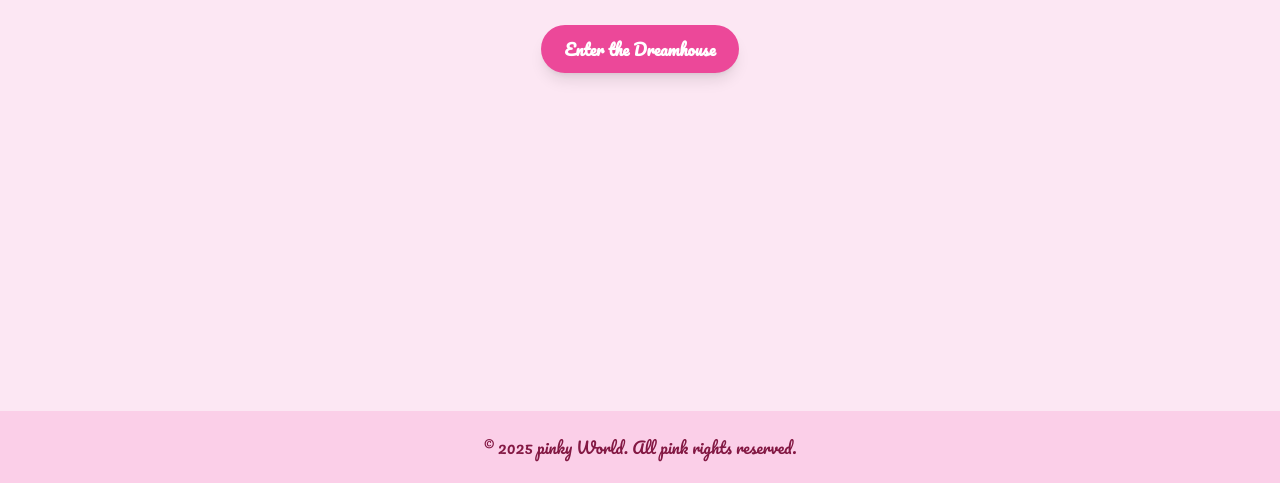
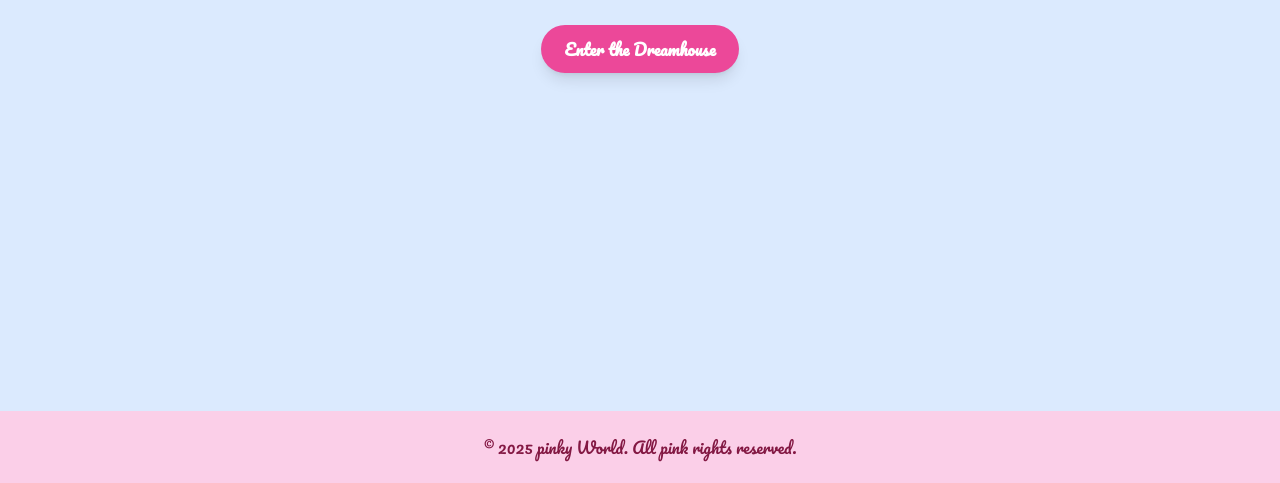
Before and after one commit to lolipinky/Barbie, a plain HTML site: page index.html in a window 1280 px wide. Shown: the part 437-920 px from the top of the page. Drawn offline with nearby package versions, Linux system fonts and the light colour scheme.

Commit message:
Changed background

```diff
--- a/index.html
+++ b/index.html
@@ -14,7 +14,7 @@
     }
   </style>
 </head>
-<body class="bg-pink-100 text-pink-900">
+<body class="bg-blue-100 text-pink-900">
 
   <!-- Hero Section -->
   <section class="flex flex-col items-center justify-center min-h-screen text-center px-6">
```
